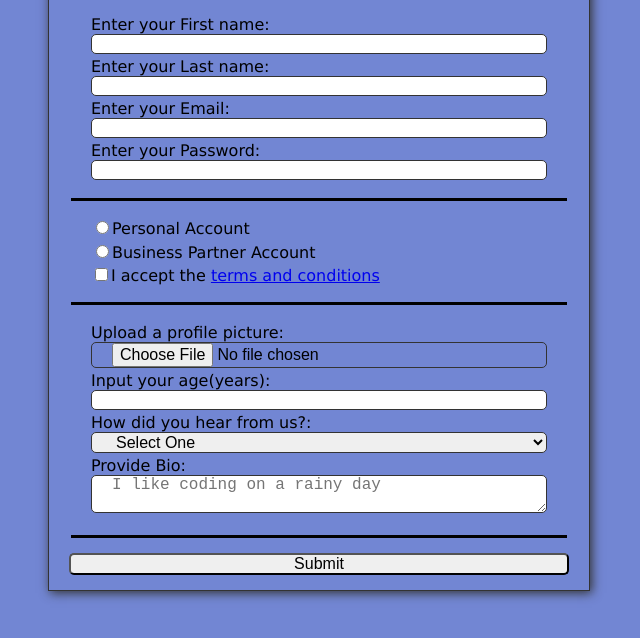
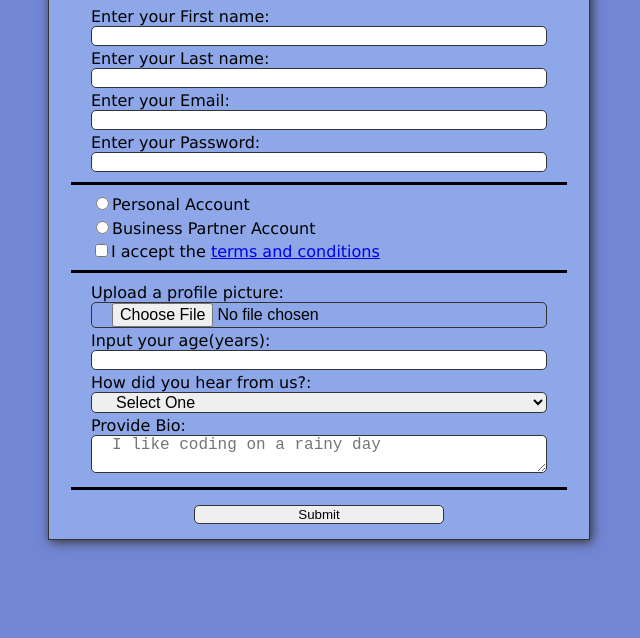
Before and after one commit to Ramzy2023/Ram-html-form, a plain HTML site: page index.html in a window 1280 px wide. Shown: the part 80-718 px from the top of the page, without its empty margins (321-961 px from the left). Drawn offline with Linux system fonts and the light colour scheme.

Commit message:
apply submit border size and color

```diff
--- a/css/styles.css
+++ b/css/styles.css
@@ -19,6 +19,7 @@ h1,p{
 form{
     margin: 0 auto;
     border: 1px solid #333;
+    background-color: #8EA7E9;
     box-shadow: 2px 2px 10px #333;
     padding: 0px 20px 0px;
     width: 500px;
@@ -26,10 +27,9 @@ form{
     flex-direction: column;
     align-items: center;
 }
-form label, form input[type="submit"]{
+form label{
     width: 100%;
     padding: 0px 20px 0px;
-
     box-sizing: border-box;
     font-size: 16px;
   }
@@ -44,17 +44,16 @@ form input[type="text"], form input[type="email"],form input[type="password"],fo
     border-radius: 5px;
   }
 form input[type="submit"]{
+    border: 1px solid #333;
     margin: 15px;
     border-radius: 5px;
+    box-sizing: border-box;
+    width: 50%;
+
 }
 
 fieldset{
     border: none;
-    padding: 1rem 0;
+    padding: 0.5rem 0;
     border-bottom: 3px solid black;
-
   }
-textarea{
-    width: 100%;
-
-}
```
